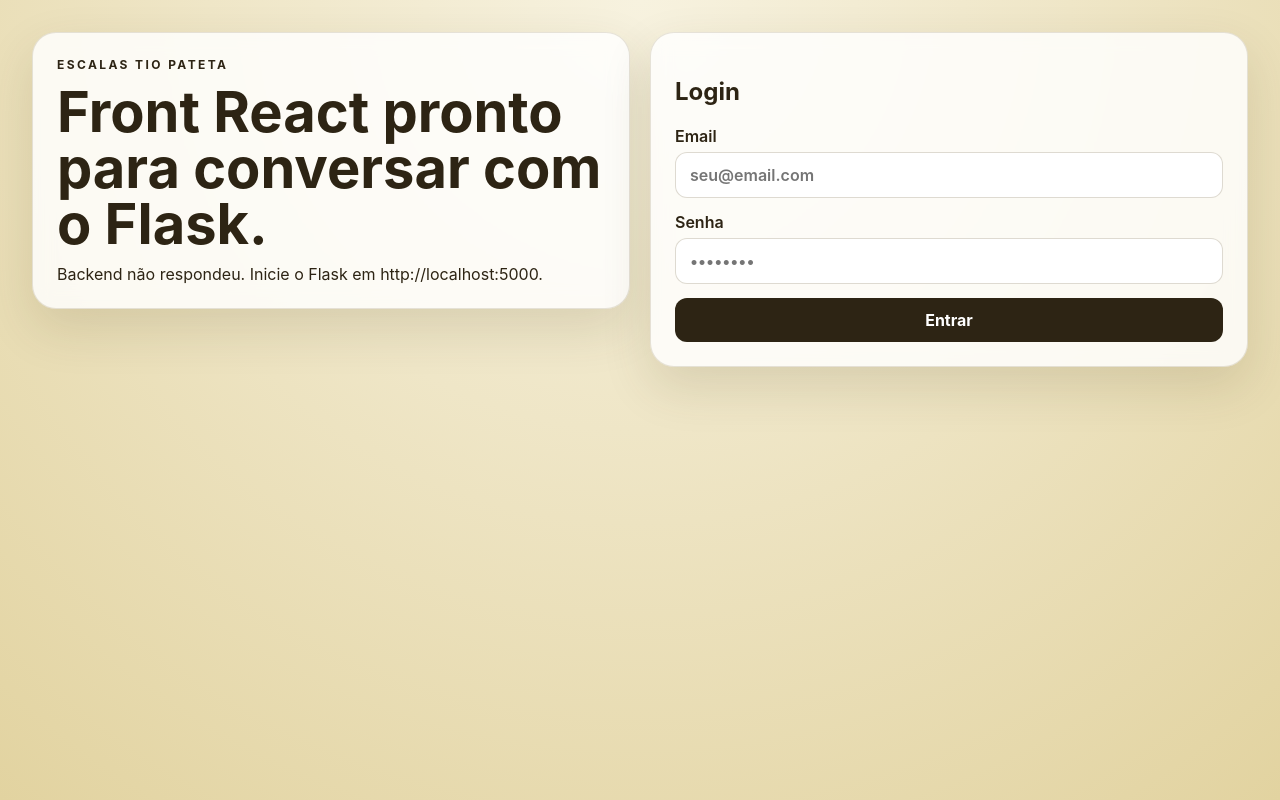
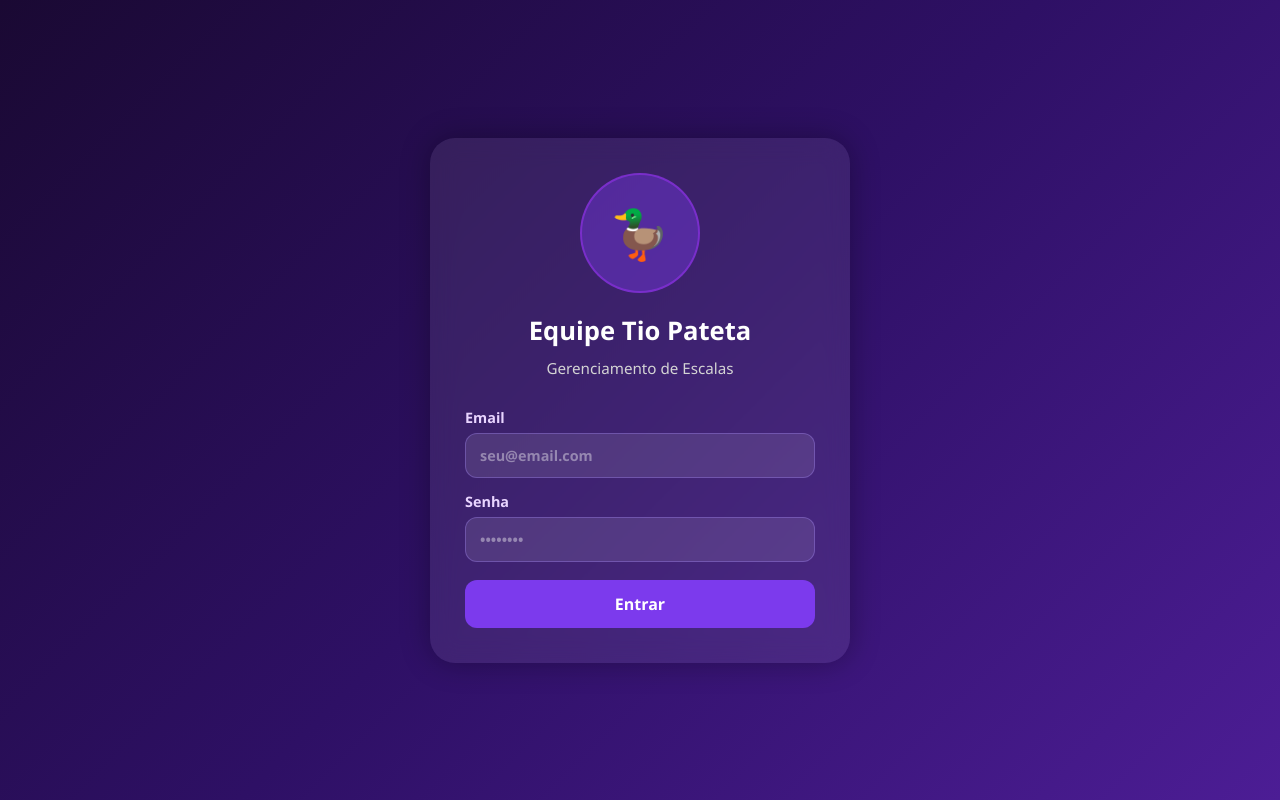
Before and after one commit to NarezeVentura/Escalas-TioPateta, a React (Vite) app in the folder front end/: page / in a window 1280 px wide. Built offline with nearby package versions, Linux system fonts and the light colour scheme; no server answers.

Commit message:
Implementação do design do front end

```diff
--- a/front end/index.html
+++ b/front end/index.html
@@ -1,9 +1,9 @@
-<!doctype html>
+<!DOCTYPE html>
 <html lang="pt-BR">
 <head>
   <meta charset="UTF-8" />
   <meta name="viewport" content="width=device-width, initial-scale=1.0" />
-    <title>Escalas Tio Pateta</title>
+  <title>Equipe Tio Pateta</title>
 </head>
 <body>
   <div id="root"></div>
--- a/front end/src/App.jsx
+++ b/front end/src/App.jsx
@@ -1,63 +1,47 @@
 import { useEffect, useState } from 'react';
 import api from './api';
+import Login from './Login';
+import Dashboard from './Dashboard';
 
 export default function App() {
-  const [status, setStatus] = useState('Conectando ao backend...');
-  const [login, setLogin] = useState({ email: '', senha: '' });
-  const [error, setError] = useState('');
+  const [user, setUser] = useState(null);
+  const [checking, setChecking] = useState(true);
 
+  // Verifica se já há sessão ativa ao carregar
   useEffect(() => {
-    api.get('/health')
-      .then(() => setStatus('Backend Flask respondendo.'))
-      .catch(() => setStatus('Backend não respondeu. Inicie o Flask em http://localhost:5000.'));
+    const token = localStorage.getItem('token');
+    if (!token) {
+      setChecking(false);
+      return;
+    }
+    api.get('/auth/me')
+      .then((res) => setUser(res.data.user))
+      .catch(() => localStorage.removeItem('token'))
+      .finally(() => setChecking(false));
   }, []);
 
-  async function handleSubmit(event) {
-    event.preventDefault();
-    setError('');
-
-    try {
-      const response = await api.post('/auth/login', login);
-      localStorage.setItem('token', response.data.access_token);
-      setStatus(`Login feito como ${response.data.user.nome}.`);
-    } catch (err) {
-      setError(err?.response?.data?.msg || 'Erro ao fazer login.');
-    }
+  function handleLogin(userData) {
+    setUser(userData);
   }
 
-  return (
-    <main className="page">
-      <section className="card hero">
-        <p className="eyebrow">Escalas Tio Pateta</p>
-        <h1>Front React pronto para conversar com o Flask.</h1>
-        <p className="status">{status}</p>
-      </section>
+  function handleLogout() {
+    localStorage.removeItem('token');
+    setUser(null);
+  }
 
-      <section className="card">
-        <h2>Login</h2>
-        <form className="form" onSubmit={handleSubmit}>
-          <label>
-            Email
-            <input
-              type="email"
-              value={login.email}
-              onChange={(e) => setLogin({ ...login, email: e.target.value })}
-              placeholder="seu@email.com"
-            />
-          </label>
-          <label>
-            Senha
-            <input
-              type="password"
-              value={login.senha}
-              onChange={(e) => setLogin({ ...login, senha: e.target.value })}
-              placeholder="••••••••"
-            />
-          </label>
-          <button type="submit">Entrar</button>
-        </form>
-        {error ? <p className="error">{error}</p> : null}
-      </section>
-    </main>
-  );
+  if (checking) {
+    return (
+      <div className="container">
+        <div className="card">
+          <p className="subtitle">Carregando...</p>
+        </div>
+      </div>
+    );
+  }
+
+  if (user) {
+    return <Dashboard user={user} onLogout={handleLogout} />;
+  }
+
+  return <Login onLogin={handleLogin} />;
 }
--- /dev/null
+++ b/front end/src/dashboard.jsx
@@ -0,0 +1,20 @@
+export default function Dashboard({ user, onLogout }) {
+  return (
+    <div className="container">
+      <div className="card">
+        <div className="logo-placeholder">🦆</div>
+        <h1>Equipe Tio Pateta</h1>
+        <p className="subtitle">Olá, {user?.nome || 'usuário'} 👋</p>
+
+        <div className="buttons">
+          <button>📅 Escalas</button>
+          <button>🛠 Ferramentas</button>
+          <button>📋 Reservas</button>
+          <button>👤 Perfil</button>
+        </div>
+
+        <button className="btn-link" onClick={onLogout}>Sair</button>
+      </div>
+    </div>
+  );
+}
--- /dev/null
+++ b/front end/src/login.jsx
@@ -0,0 +1,55 @@
+import { useState } from 'react';
+import api from './api';
+
+export default function Login({ onLogin }) {
+  const [fields, setFields] = useState({ email: '', senha: '' });
+  const [error, setError] = useState('');
+
+  async function handleSubmit(e) {
+    e.preventDefault();
+    setError('');
+    try {
+      const response = await api.post('/auth/login', fields);
+      localStorage.setItem('token', response.data.access_token);
+      onLogin(response.data.user);
+    } catch (err) {
+      setError(err?.response?.data?.msg || 'Erro ao fazer login.');
+    }
+  }
+
+  return (
+    <div className="container">
+      <div className="card">
+        <div className="logo-placeholder">🦆</div>
+        <h1>Equipe Tio Pateta</h1>
+        <p className="subtitle">Gerenciamento de Escalas</p>
+
+        <form className="form" onSubmit={handleSubmit}>
+          <label>
+            Email
+            <input
+              type="email"
+              value={fields.email}
+              onChange={(e) => setFields({ ...fields, email: e.target.value })}
+              placeholder="seu@email.com"
+              required
+            />
+          </label>
+          <label>
+            Senha
+            <input
+              type="password"
+              value={fields.senha}
+              onChange={(e) => setFields({ ...fields, senha: e.target.value })}
+              placeholder="••••••••"
+              required
+            />
+          </label>
+          <button type="submit" className="btn-primary">Entrar</button>
+        </form>
+
+        {error && <p className="error">{error}</p>}
+      </div>
+    </div>
+  );
+}
--- a/front end/src/styles.css
+++ b/front end/src/styles.css
@@ -1,89 +1,167 @@
-:root {
-  color-scheme: light;
-  font-family: Inter, system-ui, sans-serif;
-  background: radial-gradient(circle at top, #f7f2df, #efe6c7 42%, #e2d3a0 100%);
-  color: #2d2414;
-}
-
 * {
+  margin: 0;
+  padding: 0;
   box-sizing: border-box;
+  font-family: "Segoe UI", system-ui, sans-serif;
 }
 
 body {
-  margin: 0;
+  background: linear-gradient(135deg, #1a0933, #2e1065, #4c1d95);
   min-height: 100vh;
 }
 
-button,
-input {
-  font: inherit;
-}
-
-.page {
+/* ── Layout ── */
+.container {
   min-height: 100vh;
-  padding: 32px;
-  display: grid;
-  gap: 20px;
-  grid-template-columns: repeat(auto-fit, minmax(280px, 1fr));
-  align-items: start;
+  display: flex;
+  justify-content: center;
+  align-items: center;
+  padding: 32px 16px;
 }
 
 .card {
-  background: rgba(255, 255, 255, 0.82);
-  border: 1px solid rgba(93, 73, 29, 0.15);
-  border-radius: 24px;
-  padding: 24px;
-  box-shadow: 0 20px 50px rgba(74, 55, 16, 0.14);
-  backdrop-filter: blur(10px);
+  width: 420px;
+  background: rgba(255, 255, 255, 0.08);
+  backdrop-filter: blur(12px);
+  border-radius: 25px;
+  padding: 35px;
+  text-align: center;
+  color: white;
+  box-shadow: 0 0 30px rgba(0, 0, 0, 0.3);
 }
 
-.hero h1 {
-  margin: 0 0 12px;
-  font-size: clamp(2rem, 5vw, 3.5rem);
-  line-height: 1;
+/* ── Logo / cabeçalho ── */
+.logo {
+  width: 120px;
+  height: 120px;
+  border-radius: 50%;
+  object-fit: cover;
+  margin-bottom: 20px;
 }
 
-.eyebrow {
-  margin: 0 0 12px;
-  text-transform: uppercase;
-  letter-spacing: 0.2em;
-  font-size: 0.75rem;
-  font-weight: 700;
+.logo-placeholder {
+  width: 120px;
+  height: 120px;
+  border-radius: 50%;
+  background: rgba(124, 58, 237, 0.4);
+  border: 2px solid rgba(147, 51, 234, 0.6);
+  display: flex;
+  align-items: center;
+  justify-content: center;
+  font-size: 3rem;
+  margin: 0 auto 20px;
 }
 
-.status {
-  margin: 0;
+.card h1 {
+  margin-bottom: 10px;
+  font-size: 1.6rem;
 }
 
+.card .subtitle {
+  color: #d4d4d4;
+  margin-bottom: 30px;
+  font-size: 0.95rem;
+}
+
+/* ── Status ── */
+.status {
+  font-size: 0.8rem;
+  color: #c4b5fd;
+  margin-bottom: 24px;
+  min-height: 1.2em;
+}
+
+/* ── Botões do dashboard ── */
+.buttons {
+  display: flex;
+  flex-direction: column;
+  gap: 15px;
+}
+
+.buttons button {
+  padding: 15px;
+  border: none;
+  border-radius: 15px;
+  font-size: 17px;
+  font-weight: bold;
+  cursor: pointer;
+  background: #7c3aed;
+  color: white;
+  transition: 0.3s;
+}
+
+.buttons button:hover {
+  transform: translateY(-3px);
+  background: #9333ea;
+}
+
+/* ── Formulário de login ── */
 .form {
   display: grid;
   gap: 14px;
+  text-align: left;
 }
 
-label {
+.form label {
   display: grid;
   gap: 6px;
   font-weight: 600;
+  font-size: 0.9rem;
+  color: #e9d5ff;
 }
 
-input {
-  border: 1px solid rgba(93, 73, 29, 0.2);
+.form input {
+  border: 1px solid rgba(167, 139, 250, 0.35);
   border-radius: 12px;
   padding: 12px 14px;
-  background: rgba(255, 255, 255, 0.95);
+  background: rgba(255, 255, 255, 0.1);
+  color: white;
+  font: inherit;
+  outline: none;
+  transition: border-color 0.2s;
 }
 
-button {
-  border: 0;
+.form input::placeholder {
+  color: rgba(255, 255, 255, 0.4);
+}
+
+.form input:focus {
+  border-color: #7c3aed;
+}
+
+.btn-primary {
+  width: 100%;
+  padding: 13px;
+  border: none;
   border-radius: 12px;
-  padding: 12px 16px;
-  background: #2d2414;
+  font-size: 16px;
+  font-weight: bold;
+  cursor: pointer;
+  background: #7c3aed;
   color: white;
-  font-weight: 700;
+  transition: 0.3s;
+  margin-top: 4px;
+}
+
+.btn-primary:hover {
+  background: #9333ea;
+  transform: translateY(-2px);
+}
+
+.btn-link {
+  background: none;
+  border: none;
+  color: #c4b5fd;
   cursor: pointer;
+  font-size: 0.85rem;
+  margin-top: 16px;
+  text-decoration: underline;
+  font-family: inherit;
 }
 
 .error {
-  color: #8d1f1f;
-  margin-top: 12px;
+  color: #fca5a5;
+  font-size: 0.85rem;
+  margin-top: 10px;
+  text-align: center;
 }
```
Also changed, not shown: front end/src/main.jsx (line endings or trailing spaces). Lines whose indentation alone changed are shown as unchanged.
